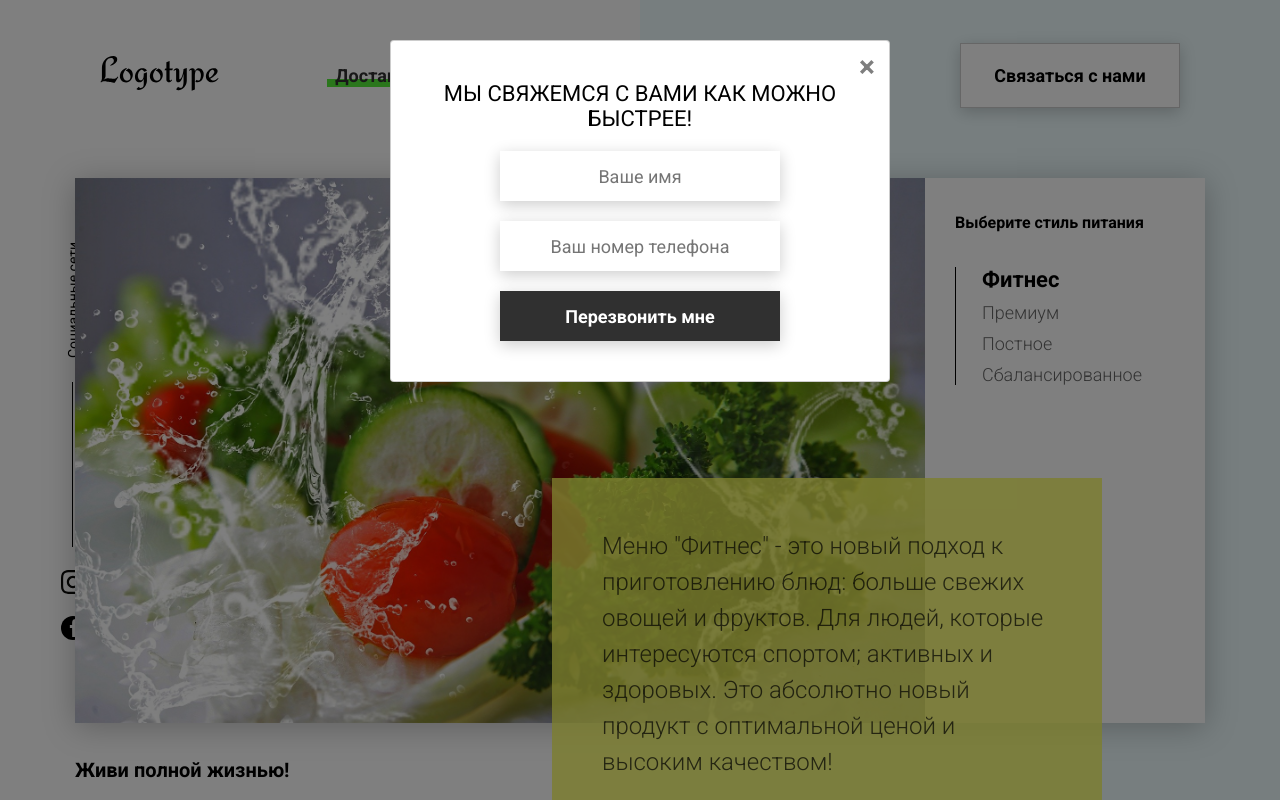
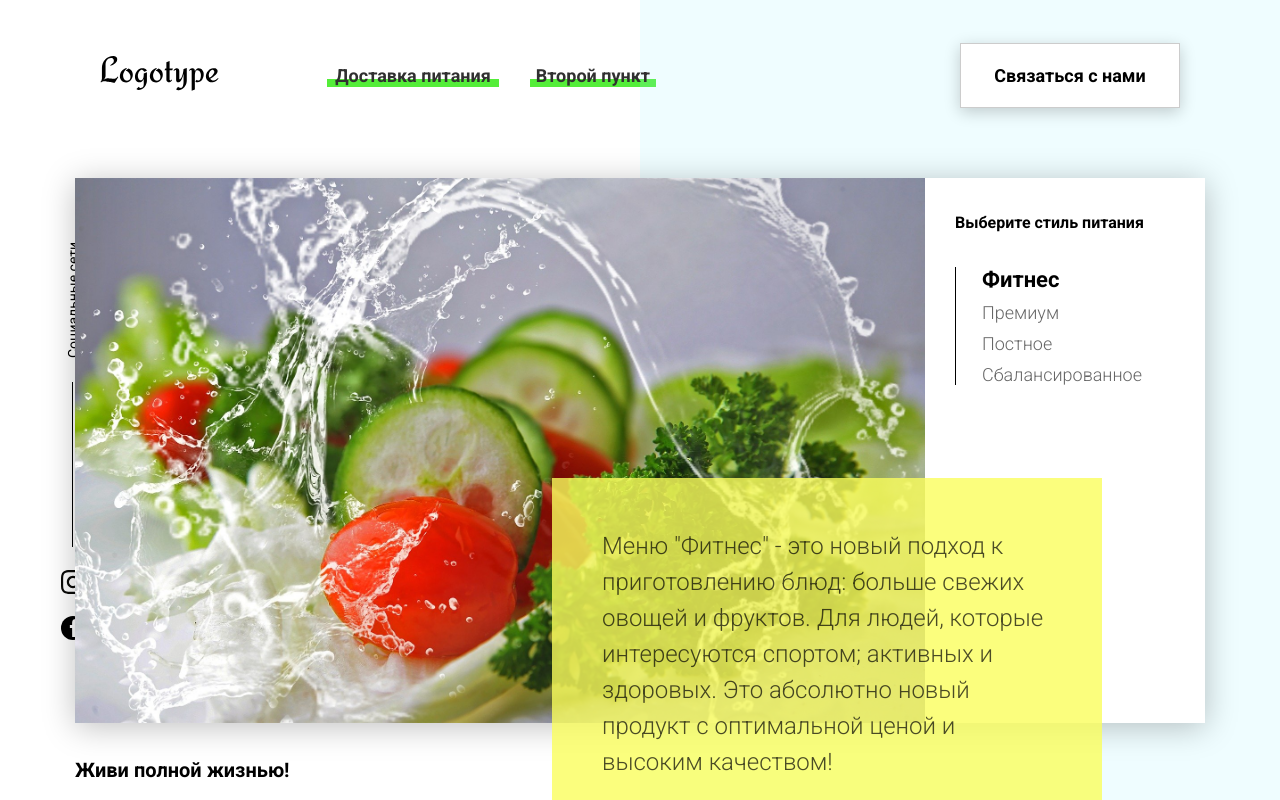
Before and after one commit to zladen/Food, a plain HTML site: page index.html in a window 1280 px wide. Shown: the top 800 px of the page. Drawn offline with Linux system fonts and the light colour scheme.

Commit message:
mod modal

```diff
--- a/index.html
+++ b/index.html
@@ -287,7 +287,7 @@
         </div>
     </footer>
 
-    <div class="modal show">
+    <div class="modal hide">
         <div class="modal__dialog">
             <div class="modal__content">
                 <form action="#">
--- a/js/script.js
+++ b/js/script.js
@@ -98,13 +98,8 @@ window.addEventListener('DOMContentLoaded', () => {
           modal = document.querySelector('.modal'),
           modalCloseBtn = document.querySelector('[data-close]');
 
-    modalTrigger.forEach(btn => { // вешаем событие на все кнопки с одинаквыми атрибутами
-        btn.addEventListener('click', () => {
-            modal.classList.add('show'); // показываем окно
-            modal.classList.remove('hide'); // удаляем класс
-            // modal.classList.toggle('show'); // тоже самое только через тогле
-            document.body.style.overflow = 'hidden'; // добавляем класс запрещающий прокрутку
-        });
+    modalTrigger.forEach(btn => {
+        btn.addEventListener('click', openModal);
     });
 
     function closeModal() {
@@ -113,6 +108,13 @@ window.addEventListener('DOMContentLoaded', () => {
         // modal.classList.toggle('show'); // тоже самое только через тогле
         document.body.style.overflow = ''; // восстанавливаем скрол после закрытия окна
 
+    }
+
+    function openModal() {
+        modal.classList.add('show'); // показываем окно
+        modal.classList.remove('hide'); // удаляем класс
+        document.body.style.overflow = 'hidden';
+        clearInterval(modalTimerId); // удаем автопоказа окна если пользователь сам открыл окно
     }
 
     modalCloseBtn.addEventListener('click', closeModal);
@@ -134,4 +136,15 @@ window.addEventListener('DOMContentLoaded', () => {
 
     });
 
+    const modalTimerId = setTimeout(openModal, 10000);
+
+    function showModalByScroll() {
+        if (window.pageYOffset + document.documentElement.clientHeight >= document.documentElement.scrollHeight -1) {
+            openModal();
+            window.removeEventListener('scroll', showModalByScroll);
+        }
+    }
+
+    window.addEventListener('scroll', showModalByScroll);
+
 });
```
